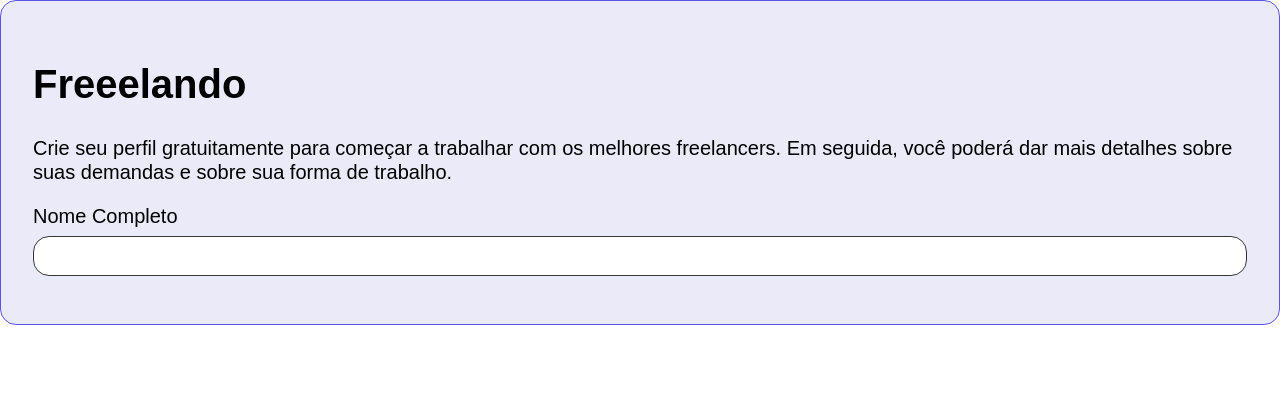
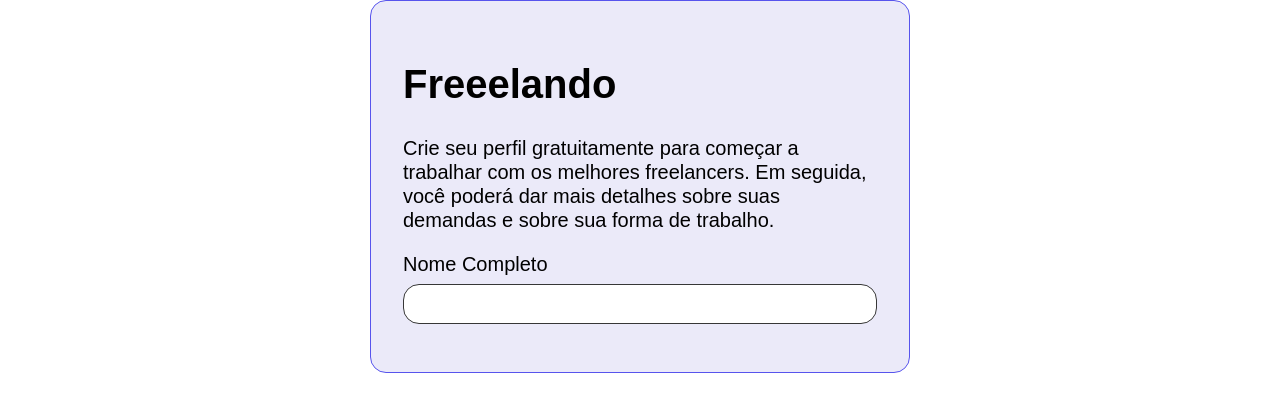
Before and after one commit to Josefjr/freelando, a React (Create React App) app: page / in a window 1280 px wide. Shown: the top 412 px of the page. Built offline with nearby package versions, Linux system fonts and the light colour scheme; the HTML template or start-up script is replaced by a standard one.

Commit message:
aplicando o sistema grid ao projeto ajustando a possicao dos elmentos na pagina com o mesmo

```diff
--- a/package.json
+++ b/package.json
@@ -10,6 +10,7 @@
     "@testing-library/user-event": "^13.5.0",
     "react": "^18.3.1",
     "react-dom": "^18.3.1",
+    "react-grid-system": "^8.2.0",
     "react-scripts": "5.0.1",
     "web-vitals": "^2.1.4"
   },
--- a/src/App.js
+++ b/src/App.js
@@ -1,3 +1,4 @@
+import { Col, Container, Row } from "react-grid-system";
 import { CampoTexto } from "./componentes/CampoTexto/CampoTexto";
 import { Card } from "./componentes/Card/Card";
 import { Estilos } from "./componentes/EstilosGlobais/Estilos";
@@ -7,7 +8,11 @@
 function App() {
   return (
     <ProvedorTema>
+
       <Estilos />
+      <Container>
+        <Row justify="center">
+          <Col lg={6}>
             <Card>
               <Tipografia variante="h1" componente="h1">
                 Freeelando
@@ -16,8 +21,13 @@
                 Crie seu perfil gratuitamente para começar a trabalhar com os melhores freelancers.
                 Em seguida, você poderá dar mais detalhes sobre suas demandas e sobre sua forma de trabalho.
               </Tipografia>
-        <CampoTexto titulo="Nome Completo"/>
+              <CampoTexto titulo="Nome Completo" />
             </Card>
+          </Col>
+        </Row>
+
+      </Container>
+
     </ProvedorTema>
   );
 }
```
Also changed, not shown: 1 other file (tests, documents, lock files or other folders). Lines whose indentation alone changed are shown as unchanged.
